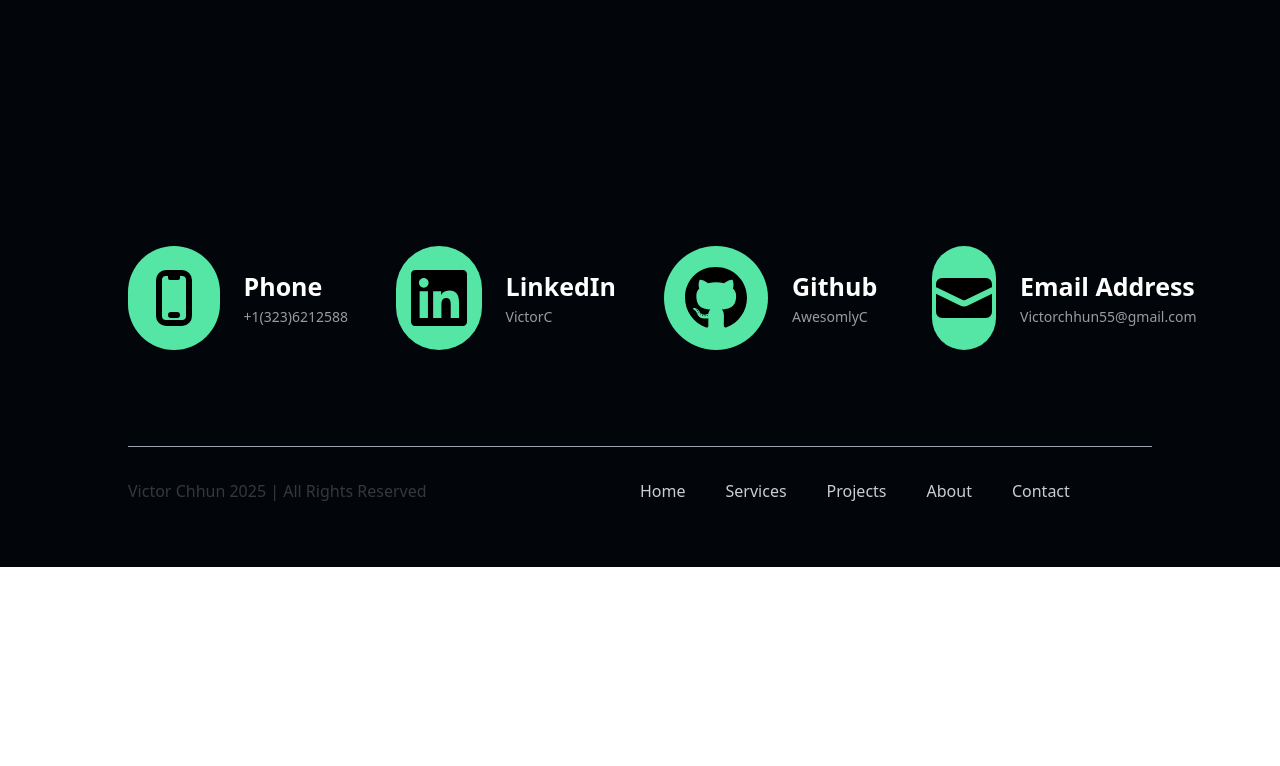
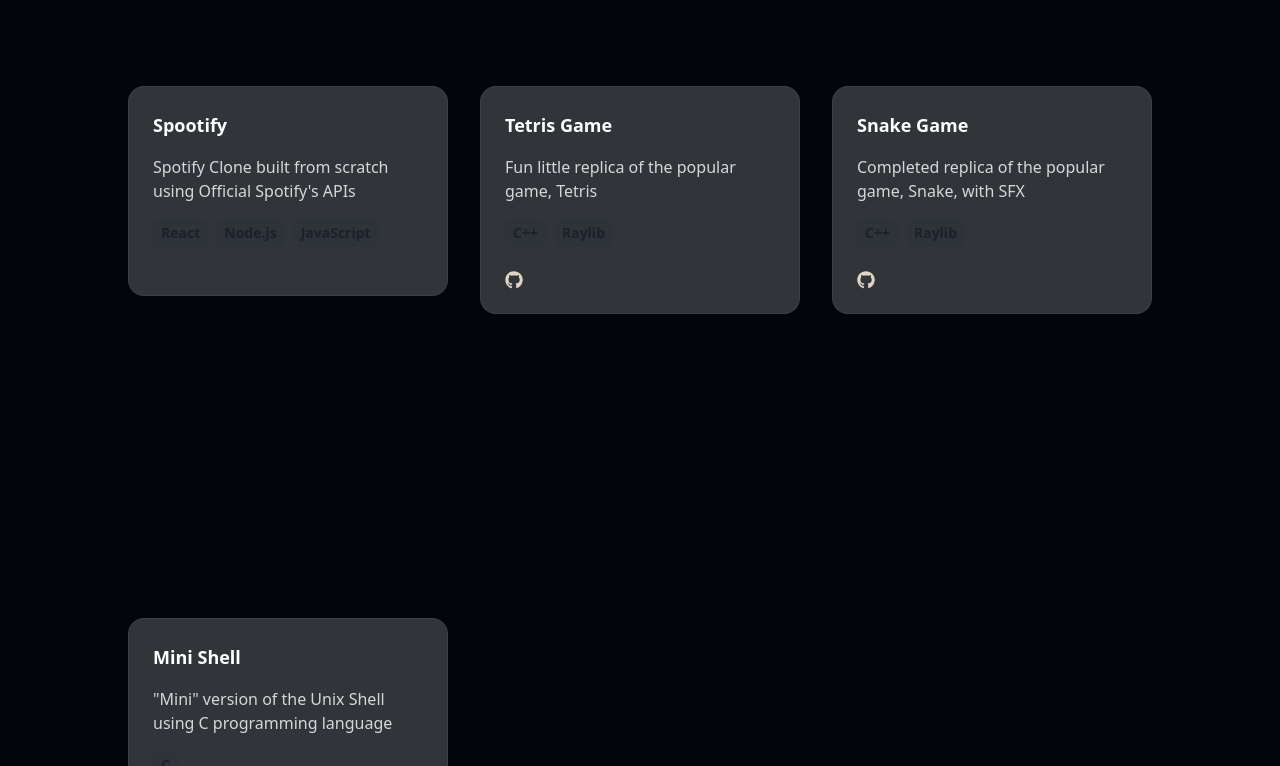
Before and after one commit to AwesomlyC/portfolio, a Next.js app: page /projects in a window 1280 px wide. Shown: the part 1834-2600 px from the top of the page. Before the commit the page ends 2401 px from the top, so only its background shows below. Built offline with nearby package versions, Linux system fonts and the light colour scheme.

Commit message:
updated css for skillslist. added more projects to project page.

```diff
--- a/components/SkillsList.tsx
+++ b/components/SkillsList.tsx
@@ -12,9 +12,9 @@
             {skillTitleFirst} {skillTitleSecond ? <span className='text-yellow-400'>{skillTitleSecond}</span> : null}
 
         </h3>
-        <div className='mb-6 flex flex-wrap capitalize'>
+        <div className='mb-6 flex flex-wrap capitalize '>
             {skills.map((skill) => (
-                <div className='project-skill bg-blue-800' key = {skill}>{skill} </div>
+                <div className='project-skill bg-blue-800 hover:bg-yellow-600' key = {skill}>{skill} </div>
             ))}
         </div>
     </div>
--- a/pages/projects.tsx
+++ b/pages/projects.tsx
@@ -129,13 +129,42 @@
             websitelink="https://devpost.com/software/petr-run"
           />
 
+
           <ProjectItem
             title="DieDiabetes"
             description={`Hackathon 2024 at IrvineHacks2024 in which built a mobile application for users to track their
-                carbohydrate intake and the amount of insulin required.`}
+              carbohydrate intake and the amount of insulin required.`}
             skills={["Java", "Kotlin"]}
             githublink="https://github.com/AwesomlyC/IrvineHacks2024"
           />
+
+            <ProjectItem
+              title="Spootify"
+              description={`Spotify Clone built from scratch using Official Spotify's APIs`}
+              skills={["React", "Node.js", "JavaScript"]}
+              githublink=""
+            />
+
+            <ProjectItem
+              title="Tetris Game"
+              description={`Fun little replica of the popular game, Tetris`}
+              skills={["C++", "Raylib"]}
+              githublink="https://github.com/AwesomlyC/Tetris-Game"
+            />
+
+            <ProjectItem
+              title="Snake Game"
+              description={`Completed replica of the popular game, Snake, with SFX`}
+              skills={["C++", "Raylib"]}
+              githublink="https://github.com/AwesomlyC/Retro_Snake"
+            />
+
+            <ProjectItem
+              title="Mini Shell"
+              description={`"Mini" version of the Unix Shell using C programming language`}
+              skills={["C"]}
+              githublink="https://github.com/AwesomlyC/Mini-Shell"
+            />
         </div>
       </div>
       <Footer />
```
